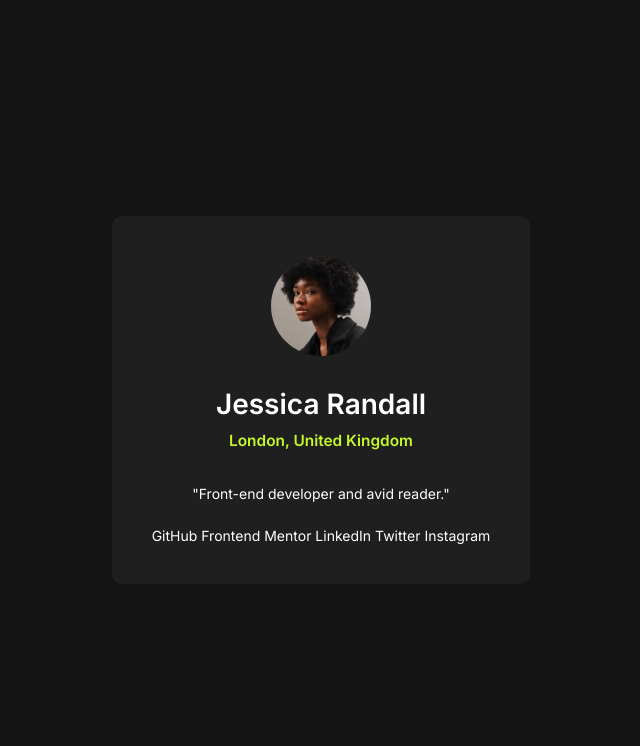
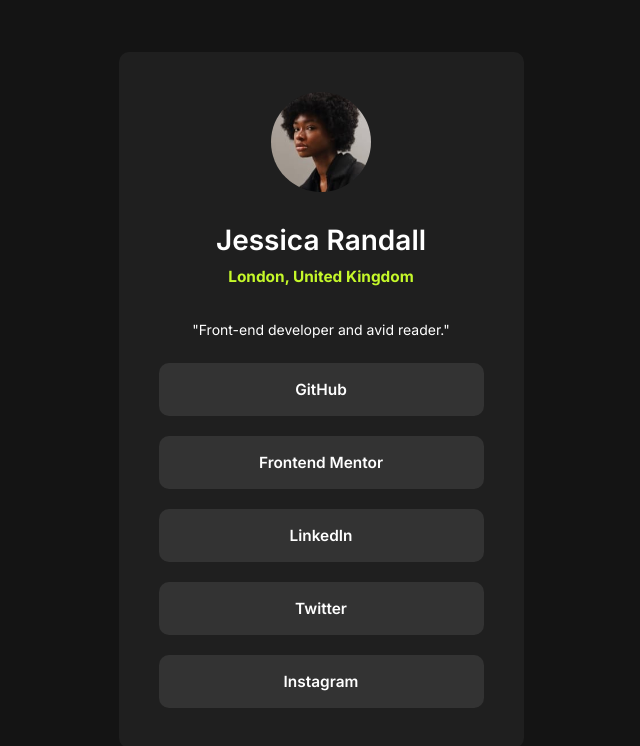
Before and after one commit to g-akca/social-links-profile, a plain HTML site: page index.html in a window 1280 px wide. Shown: the whole page, without its empty margins (319-959 px from the left). Drawn offline with Linux system fonts and the light colour scheme.

Commit message:
Add link styles

```diff
--- a/styles.css
+++ b/styles.css
@@ -38,7 +38,7 @@
 
 #location {
     color: var(--green-color);
-    font-weight: 600;
+    font-weight: 700;
     font-size: 1.1em;
     margin-top: 0;
 }
@@ -47,3 +47,14 @@
     margin: 35px 0 25px;
     font-weight: 400;
 }
+
+.link {
+    display: block;
+    background-color: var(--grey-color1);
+    margin-top: 20px;
+    padding: 17px 0;
+    border-radius: 10px;
+    width: 325px;
+    font-weight: 600;
+    font-size: 1.1em;
+}
```
